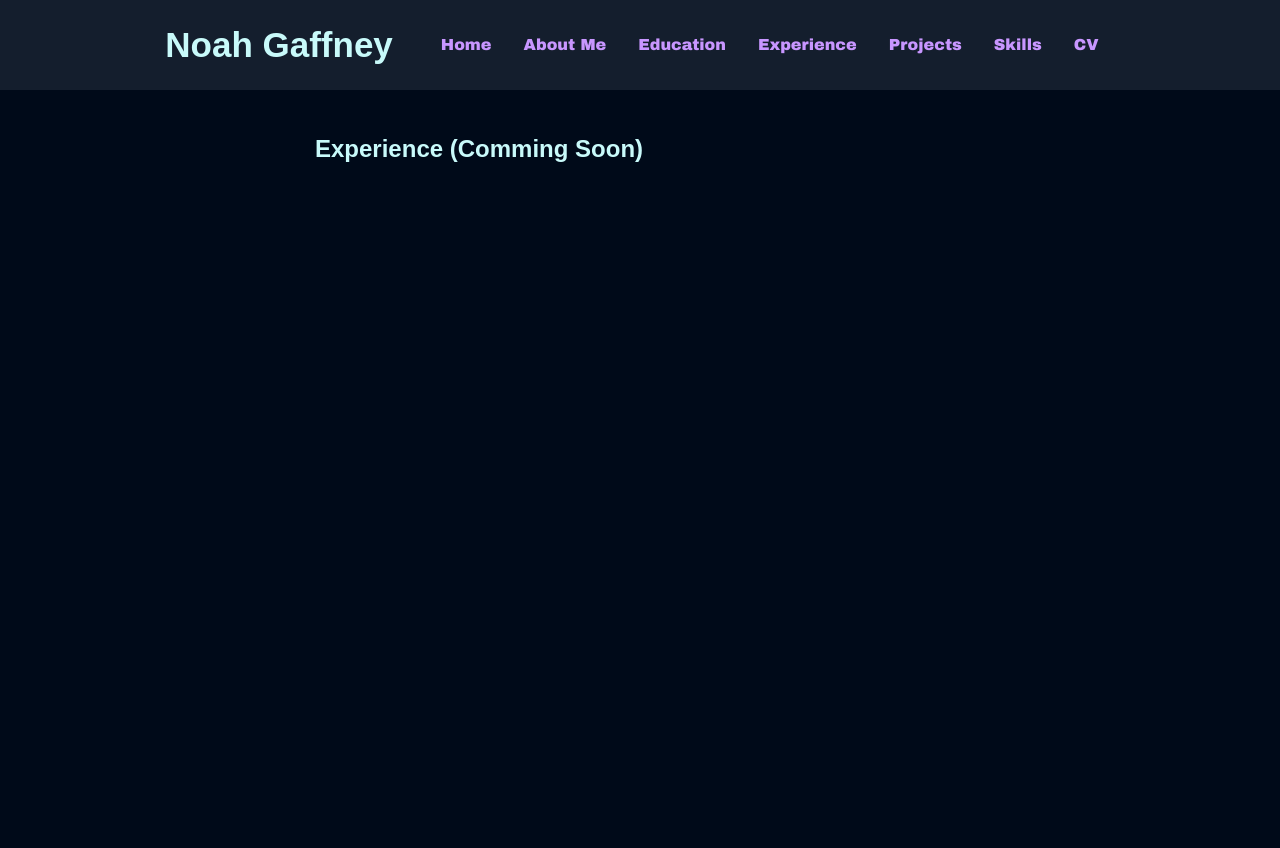
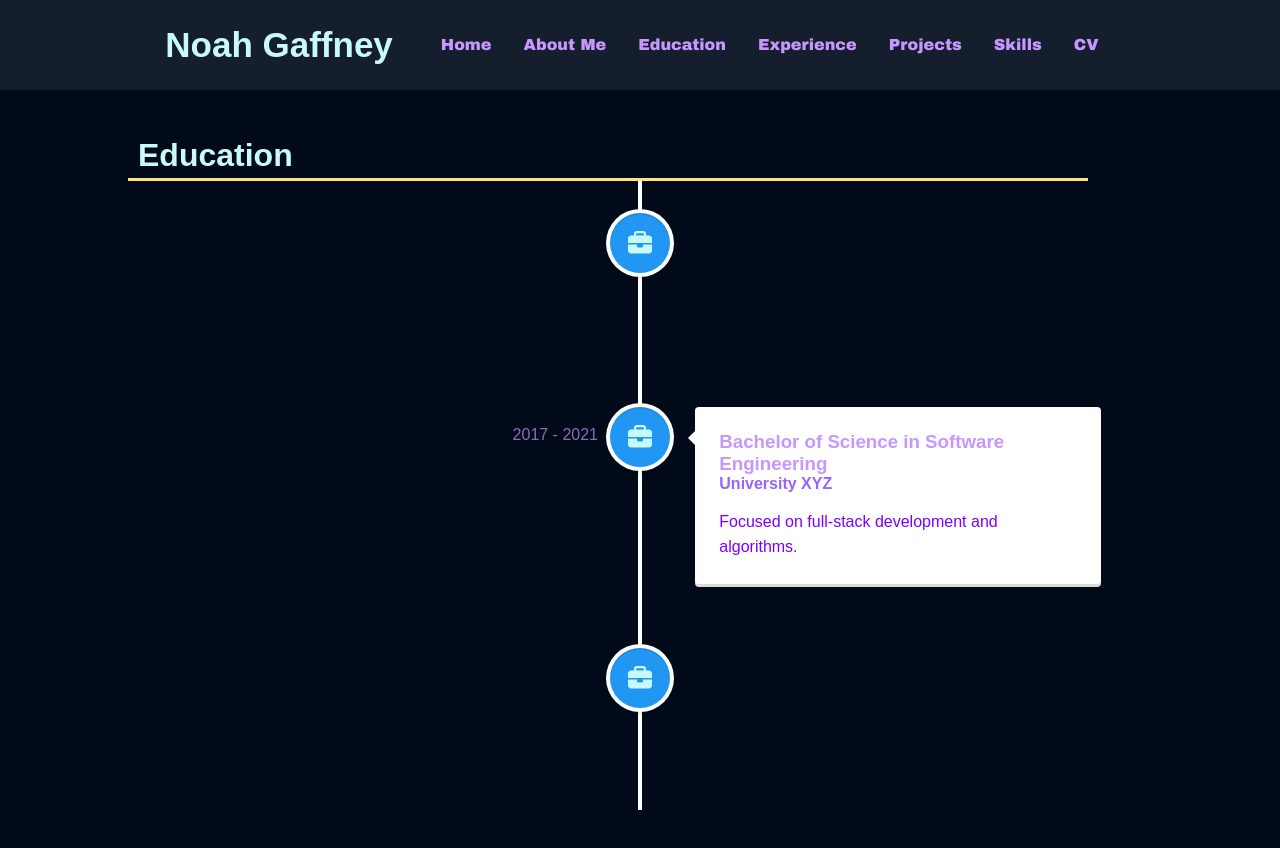
Before and after one commit to NoahGaffney/Portfolio, a React (Create React App) app: page /experience in a window 1280 px wide. Shown: the top 848 px of the page. Before the commit the page ends 800 px from the top, so only its background shows below. Built offline with nearby package versions, Linux system fonts and the light colour scheme; a web font is replaced by a local one.

Commit message:
Reallllly close to done
everything is there besides some minor bug fixes the skills page and proper content ~ all bones are there

```diff
--- a/package.json
+++ b/package.json
@@ -3,6 +3,8 @@
   "version": "0.1.0",
   "private": true,
   "dependencies": {
+    "@fortawesome/free-solid-svg-icons": "^6.6.0",
+    "@fortawesome/react-fontawesome": "^0.2.2",
     "@testing-library/jest-dom": "^5.17.0",
     "@testing-library/react": "^13.4.0",
     "@testing-library/user-event": "^13.5.0",
@@ -13,6 +15,7 @@
     "react-simple-typewriter": "^5.0.1",
     "react-social-icons": "^6.18.0",
     "react-typed": "^2.0.12",
+    "react-vertical-timeline-component": "^3.6.0",
     "typewriter-effect": "^2.21.0",
     "web-vitals": "^2.1.4"
   },
--- a/src/Education.js
+++ b/src/Education.js
@@ -1,10 +1,70 @@
+import React from "react";
+import {
+  VerticalTimeline,
+  VerticalTimelineElement,
+} from "react-vertical-timeline-component";
+import "react-vertical-timeline-component/style.min.css";
+import { FontAwesomeIcon } from "@fortawesome/react-fontawesome";
+import { faSchool, faStar } from "@fortawesome/free-solid-svg-icons";
+
+// Icons for the timeline
+const schoolIcon = {
+  icon: <FontAwesomeIcon icon={faSchool} />,
+  iconStyle: { background: "rgb(233, 30, 99)", color: "#fff" },
+};
+const starIcon = {
+  icon: <FontAwesomeIcon icon={faStar} />,
+  iconStyle: { background: "rgb(16, 204, 82)", color: "#fff" },
+};
+
 const Education = () => {
-    return (
-        <div className="Education">
-            <h2> Education (Comming Soon)</h2>
-        </div>
+  // Example timeline data for education (replace this with your actual education data)
+  const timeline = [
+    {
+      icon: schoolIcon,
+      date: "2021 - 2023",
+      title: "Master of Science in Computer Science",
+      subtitle: "University ABC",
+      desc: "Specialized in AI and Machine Learning.",
+    },
+    {
+      icon: schoolIcon,
+      date: "2017 - 2021",
+      title: "Bachelor of Science in Software Engineering",
+      subtitle: "University XYZ",
+      desc: "Focused on full-stack development and algorithms.",
+    },
+    {
+      icon: schoolIcon, // Achievement or milestone icon
+      title: "Summa Cum Laude Graduate",
+      subtitle: "University XYZ",
+      desc: "Graduated with highest honors.",
+    },
+  ];
 
-    );
-}
+  return (
+    <div className="Education">
+      <h2>Education</h2>
+      <VerticalTimeline>
+        {timeline.map((t, i) => (
+          <VerticalTimelineElement
+            key={i}
+            className="vertical-timeline-element--education"
+            contentStyle={i === 0 ? { background: "rgb(33, 150, 243)", color: "#fff" } : undefined}
+            contentArrowStyle={i === 0 ? { borderRight: "7px solid rgb(33, 150, 243)" } : undefined}
+            date={t.date}
+            {...t.icon}
+          >
+            <h3 className="vertical-timeline-element-title">{t.title}</h3>
+            {t.subtitle && (
+              <h4 className="vertical-timeline-element-subtitle">{t.subtitle}</h4>
+            )}
+            {t.desc && <p>{t.desc}</p>}
+          </VerticalTimelineElement>
+        ))}
+      </VerticalTimeline>
+    </div>
+  );
+};
 
 export default Education;
--- a/src/Experience.js
+++ b/src/Experience.js
@@ -1,11 +1,77 @@
+import React from "react";
+import {
+  VerticalTimeline,
+  VerticalTimelineElement,
+} from "react-vertical-timeline-component";
+import "react-vertical-timeline-component/style.min.css";
+import { FontAwesomeIcon } from "@fortawesome/react-fontawesome";
+import {
+    faBriefcase,
+    faSchool,
+    faStar,
+  } from '@fortawesome/free-solid-svg-icons';
+
+  const workIcon = {
+    icon: <FontAwesomeIcon icon={faBriefcase} />,
+    iconStyle: { background: 'rgb(33, 150, 243)', color: '#fff' },
+  };
+const schoolIcon = {
+  icon: <FontAwesomeIcon icon={faSchool} />,
+  iconStyle: { background: "rgb(233, 30, 99)", color: "#fff" },
+};
+const starIcon = {
+  icon: <FontAwesomeIcon icon={faStar} />,
+  iconStyle: { background: "rgb(16, 204, 82)", color: "#fff" },
+};
 
 const Experience = () => {
-    return (
-        <div className="Experience">
-            <h2> Experience (Comming Soon)</h2>
-        </div>
+  // Example timeline data for education (replace this with your actual education data)
+  const timeline = [
+    {
+      icon: workIcon,
+      date: "2021 - 2023",
+      title: "Master of Science in Computer Science",
+      subtitle: "University ABC",
+      desc: "Specialized in AI and Machine Learning.",
+    },
+    {
+      icon: workIcon,
+      date: "2017 - 2021",
+      title: "Bachelor of Science in Software Engineering",
+      subtitle: "University XYZ",
+      desc: "Focused on full-stack development and algorithms.",
+    },
+    {
+      icon: workIcon, // Achievement or milestone icon
+      title: "Summa Cum Laude Graduate",
+      subtitle: "University XYZ",
+      desc: "Graduated with highest honors.",
+    },
+  ];
 
-    );
-}
+  return (
+    <div className="Education">
+      <h2>Education</h2>
+      <VerticalTimeline>
+        {timeline.map((t, i) => (
+          <VerticalTimelineElement
+            key={i}
+            className="vertical-timeline-element--education"
+            contentStyle={i === 0 ? { background: "rgb(33, 150, 243)", color: "#fff" } : undefined}
+            contentArrowStyle={i === 0 ? { borderRight: "7px solid rgb(33, 150, 243)" } : undefined}
+            date={t.date}
+            {...t.icon}
+          >
+            <h3 className="vertical-timeline-element-title">{t.title}</h3>
+            {t.subtitle && (
+              <h4 className="vertical-timeline-element-subtitle">{t.subtitle}</h4>
+            )}
+            {t.desc && <p>{t.desc}</p>}
+          </VerticalTimelineElement>
+        ))}
+      </VerticalTimeline>
+    </div>
+  );
+};
 
 export default Experience;
--- a/src/Projects.js
+++ b/src/Projects.js
@@ -1,10 +1,77 @@
+import React from "react";
+import {
+  VerticalTimeline,
+  VerticalTimelineElement,
+} from "react-vertical-timeline-component";
+import "react-vertical-timeline-component/style.min.css";
+import { FontAwesomeIcon } from "@fortawesome/react-fontawesome";
+import {
+    faBriefcase,
+    faSchool,
+    faStar,
+  } from '@fortawesome/free-solid-svg-icons';
+
+  const workIcon = {
+    icon: <FontAwesomeIcon icon={faBriefcase} />,
+    iconStyle: { background: 'rgb(33, 150, 243)', color: '#fff' },
+  };
+const schoolIcon = {
+  icon: <FontAwesomeIcon icon={faSchool} />,
+  iconStyle: { background: "rgb(233, 30, 99)", color: "#fff" },
+};
+const starIcon = {
+  icon: <FontAwesomeIcon icon={faStar} />,
+  iconStyle: { background: "rgb(16, 204, 82)", color: "#fff" },
+};
+
 const Projects = () => {
-    return (
-        <div className="Projects">
-            <h2> Projects (Comming Soon)</h2>
-        </div>
+  // Example timeline data for education (replace this with your actual education data)
+  const timeline = [
+    {
+      icon: starIcon,
+      date: "2021 - 2023",
+      title: "Master of Science in Computer Science",
+      subtitle: "University ABC",
+      desc: "Specialized in AI and Machine Learning.",
+    },
+    {
+      icon: starIcon,
+      date: "2017 - 2021",
+      title: "Bachelor of Science in Software Engineering",
+      subtitle: "University XYZ",
+      desc: "Focused on full-stack development and algorithms.",
+    },
+    {
+      icon: starIcon, // Achievement or milestone icon
+      title: "Summa Cum Laude Graduate",
+      subtitle: "University XYZ",
+      desc: "Graduated with highest honors.",
+    },
+  ];
 
-    );
-}
+  return (
+    <div className="Education">
+      <h2>Education</h2>
+      <VerticalTimeline>
+        {timeline.map((t, i) => (
+          <VerticalTimelineElement
+            key={i}
+            className="vertical-timeline-element--education"
+            contentStyle={i === 0 ? { background: "rgb(33, 150, 243)", color: "#fff" } : undefined}
+            contentArrowStyle={i === 0 ? { borderRight: "7px solid rgb(33, 150, 243)" } : undefined}
+            date={t.date}
+            {...t.icon}
+          >
+            <h3 className="vertical-timeline-element-title">{t.title}</h3>
+            {t.subtitle && (
+              <h4 className="vertical-timeline-element-subtitle">{t.subtitle}</h4>
+            )}
+            {t.desc && <p>{t.desc}</p>}
+          </VerticalTimelineElement>
+        ))}
+      </VerticalTimeline>
+    </div>
+  );
+};
 
 export default Projects;
--- a/src/index.css
+++ b/src/index.css
@@ -9,7 +9,6 @@
   margin: 0;
   font-family: "Afacad Flux", sans-serif;
   color: rgb(200, 250, 250);
-  background: rgb(0, 10, 25);
 }
 
 .content {
@@ -18,6 +17,42 @@
   padding: 20px;
 }
 
+html, body {
+  height: 100%;
+  margin: 0;
+  padding: 0;
+}
+
+/* Set the timeline text color to match the purple theme */
+.vertical-timeline-element-content {
+  color: rgb(200, 150, 255); /* Purple color for timeline text */
+  background: transparent; /* Make background transparent if needed */
+  box-shadow: none; /* Remove box-shadow if present */
+}
+
+/* Override the title color */
+.vertical-timeline-element-title {
+  color: rgb(200, 150, 255); /* Purple color for titles */
+}
+
+/* Override the subtitle color */
+.vertical-timeline-element-subtitle {
+  color: rgb(150, 100, 255); /* Purple color for subtitles */
+}
+
+/* Override the date color */
+.vertical-timeline-element-date {
+  color: rgb(200, 150, 255); /* Purple color for dates */
+}
+
+/* Set the arrow color to transparent if needed */
+.vertical-timeline-element-content::before {
+  border-right-color: transparent; /* Make the arrow transparent if desired */
+}
+
+.vertical-timeline-element-content p {
+  color: rgb(125, 0, 255); /* Purple color for description */
+}
 
 /* -----------------------------------------------------------------------Home----------------------------------------------------------------------- */
 
@@ -29,6 +64,7 @@
   align-items: flex-start;
   padding-left: 30vw;
   font-size: 18px;
+  background-color: rgb(0, 10, 25);
 }
 
 .home h1 {
@@ -88,7 +124,7 @@
 .home .navbar a {
   padding: 0px 0px;
   margin: 15px;
-  background-color: rgb(0, 10, 25);
+  background-color: transparent;
 }
 
 .home .navbar a:nth-of-type(1):after
@@ -124,17 +160,29 @@
 
 
 /* ----------------------------------------------------------------About------------------------------------------------------------ */
+/* Apply background color to the entire page */
+body {
+  margin: 0;
+  padding: 0;
+  min-height: 100vh; /* Ensure the body covers the full viewport height */
+  background-color: rgb(0, 10, 25); /* Set the desired background color */
+}
 
+html {
+  height: 100%; /* Ensure the html element also covers the full height */
+}
+
+/* Keep your existing styles */
 .about-content {
   display: flex;
-  align-items: center; /* Vertically aligns items */
-  gap: 20px; /* Space between the image and text */
+  align-items: center;
+  gap: 20px;
 }
 
 .picOfMe {
-  width: 250px; /* Adjust the size of the image as needed */
+  width: 250px;
   height: auto;
-  border-radius: 15px; /* Optional: rounds the corners of the image */
+  border-radius: 15px;
 }
 
 .about-text {
@@ -151,6 +199,7 @@
   line-height: 1.6;
   font-size: 24px;
   padding: 0 10px;
+  color: white;
 }
 
 .About h2 {
@@ -199,10 +248,10 @@
 
 @keyframes highlight {
   from {
-      background-color:  rgb(250, 200, 200);
+    background-color: rgb(250, 200, 200);
   }
   to {
-      background-color: transparent;
+    background-color: transparent;
   }
 }
 
@@ -220,15 +269,15 @@
 }
 
 .bullet-points-container {
-  max-width: 700px; /* Optional: to control the container width */
-  margin: auto; /* Center the container */
+  max-width: 700px;
+  margin: auto;
 }
 
 .bullet-points {
-  display: grid; /* Apply grid to the ul element */
-  grid-template-columns: repeat(2, 1fr); /* Create 2 equal-width columns */
-  gap: 10px; /* Space between items */
-  list-style: none; /* Remove default bullet points */
+  display: grid;
+  grid-template-columns: repeat(2, 1fr);
+  gap: 10px;
+  list-style: none;
   padding: 0;
   margin: 0;
 }
@@ -237,32 +286,31 @@
   font-weight: bold;
   font-size: 20px;
   font-family: "Afacad Flux", sans-serif;
-  margin-bottom: 10px; /* Space between items */
+  margin-bottom: 10px;
 }
 
 .bullet-points li::before {
-  content: '》 '; /* Add arrow bullet before each item */
-  color: rgb(200, 150, 255);; /* Set color for the arrow */
-  margin-right: 5px; /* Space between arrow and text */
+  content: '》 ';
+  color: rgb(200, 150, 255);
+  margin-right: 5px;
 }
 
-/* Media query for screens smaller than 800px */
+/* Media query for smaller screens */
 @media (max-width: 800px) {
-
   .about-content {
-    flex-direction: column; /* Stack image on top of the text */
-    align-items: center; /* Center the content */
+    flex-direction: column;
+    align-items: center;
     padding-left: 40px;
     padding-right: 40px;
   }
 
   .picOfMe {
-    width: 100%; /* Make the image take full width */
-    max-width: 400px; /* Optional: Set a max width for the image */
+    width: 100%;
+    max-width: 400px;
   }
 
   .bullet-points {
-    grid-template-columns: 1fr; /* Change to a single column layout */
+    grid-template-columns: 1fr;
     padding-left: 40px;
   }
 
@@ -273,13 +321,38 @@
 }
 
 
+
 /* -------------------------------------------------------------Education------------------------------------------------------------ */
+
+/* Adjust the container */
+.Education {
+  background-color: rgb(0, 10, 25);
+  min-height: 100vh; /* Full viewport height */
+  padding: 40px 10vw; /* Padding around the content */
+}
+
+/* Align h2 to the left */
 .Education h2 {
-  margin: 40px auto;
+  position: relative;
+  margin: 0; /* No margin on the sides */
   max-width: 650px;
   line-height: 1.6;
-  font-size: 24px;
-  padding: 0 10px
+  font-size: 32px;
+  padding: 0 10px;
+  text-align: left; /* Align text inside h2 to the left */
+}
+
+/* The line under h2 */
+.Education h2::after {
+  content: '';
+  height: 3px;
+  width: 75vw;
+  background: rgb(255, 225, 125);
+  position: absolute;
+  left: 0; /* Align the underline to the left */
+  bottom: 0;
+  transition: all 0.4s;
+  pointer-events: none;
 }
 
 /* -------------------------------------------------------------Experience------------------------------------------------------------- */
```
Also changed, not shown: 2 other files (tests, documents, lock files or other folders).
